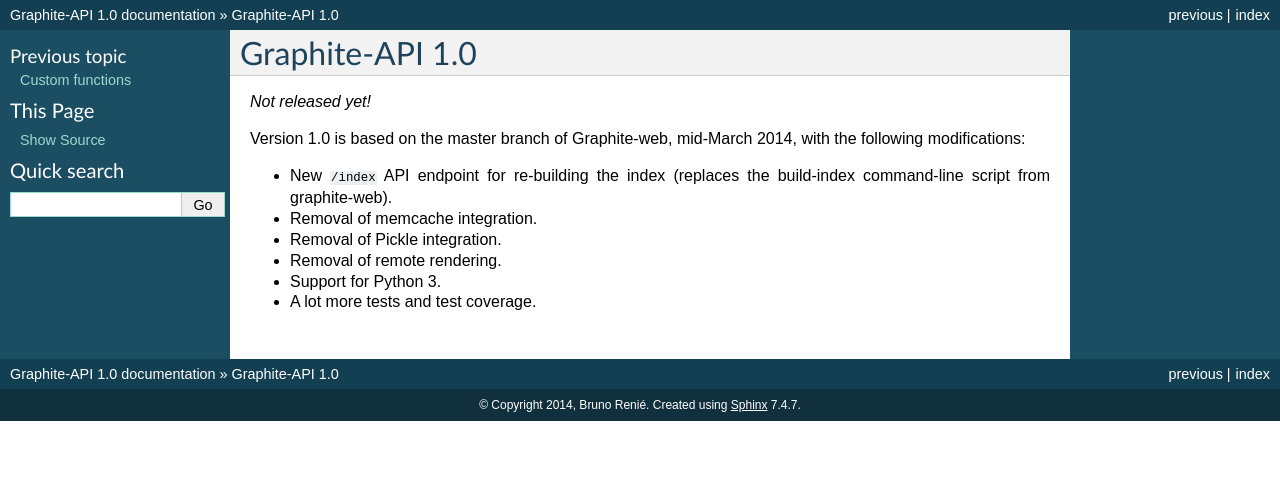
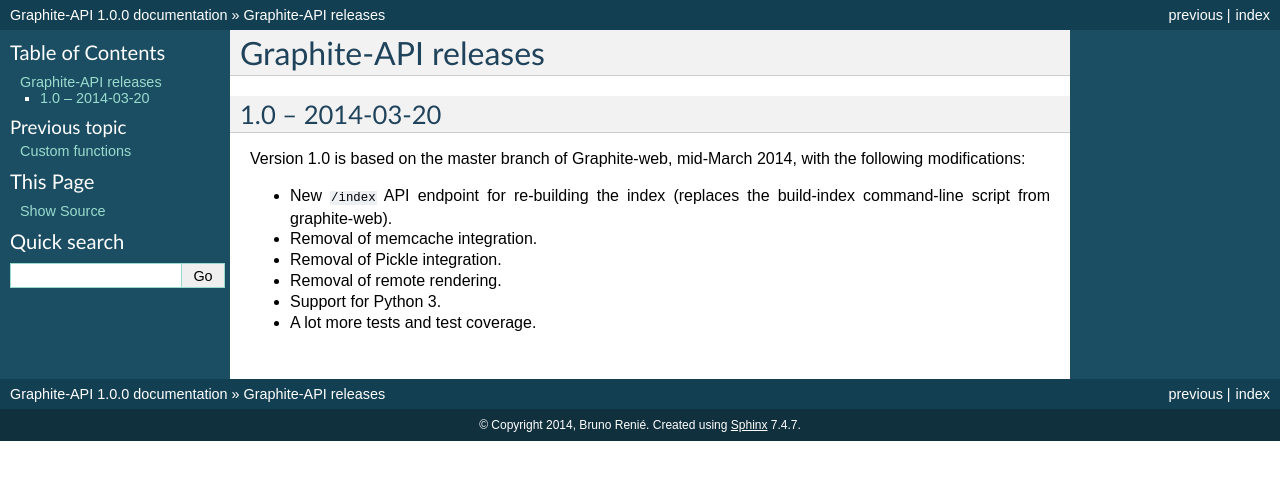
Before and after one commit to brutasse/graphite-api, a Sphinx documentation site: the page built from docs/releases.rst, in a window 1280 px wide. Shown: the top 480 px of the page. Built offline with Sphinx 7.4.7, drawn with Linux system fonts in a browser that asks for light colours.

Commit message:
Prepare for 1.0

```diff
--- a/docs/conf.py
+++ b/docs/conf.py
@@ -22,8 +22,8 @@
 project = 'Graphite-API'
 copyright = u'2014, Bruno Renié'
 
-version = '1.0'
-release = '1.0'
+version = '1.0.0'
+release = '1.0.0'
 
 exclude_patterns = ['_build']
 
--- a/docs/index.rst
+++ b/docs/index.rst
@@ -60,14 +60,7 @@
    functions
    finders
    custom-functions
-
-Releases
---------
-
-.. toctree::
-   :maxdepth: 1
-
-   releases/1.0
+   releases
 
 Indices and tables
 ==================
--- a/docs/releases/1.0.rst
+++ b/docs/releases.rst
@@ -1,7 +1,8 @@
-Graphite-API 1.0
-================
+Graphite-API releases
+=====================
 
-*Not released yet!*
+1.0 -- 2014-03-20
+-----------------
 
 Version 1.0 is based on the master branch of Graphite-web, mid-March 2014,
 with the following modifications:
```
Also changed, not shown: setup.py (+6 -1 lines).
